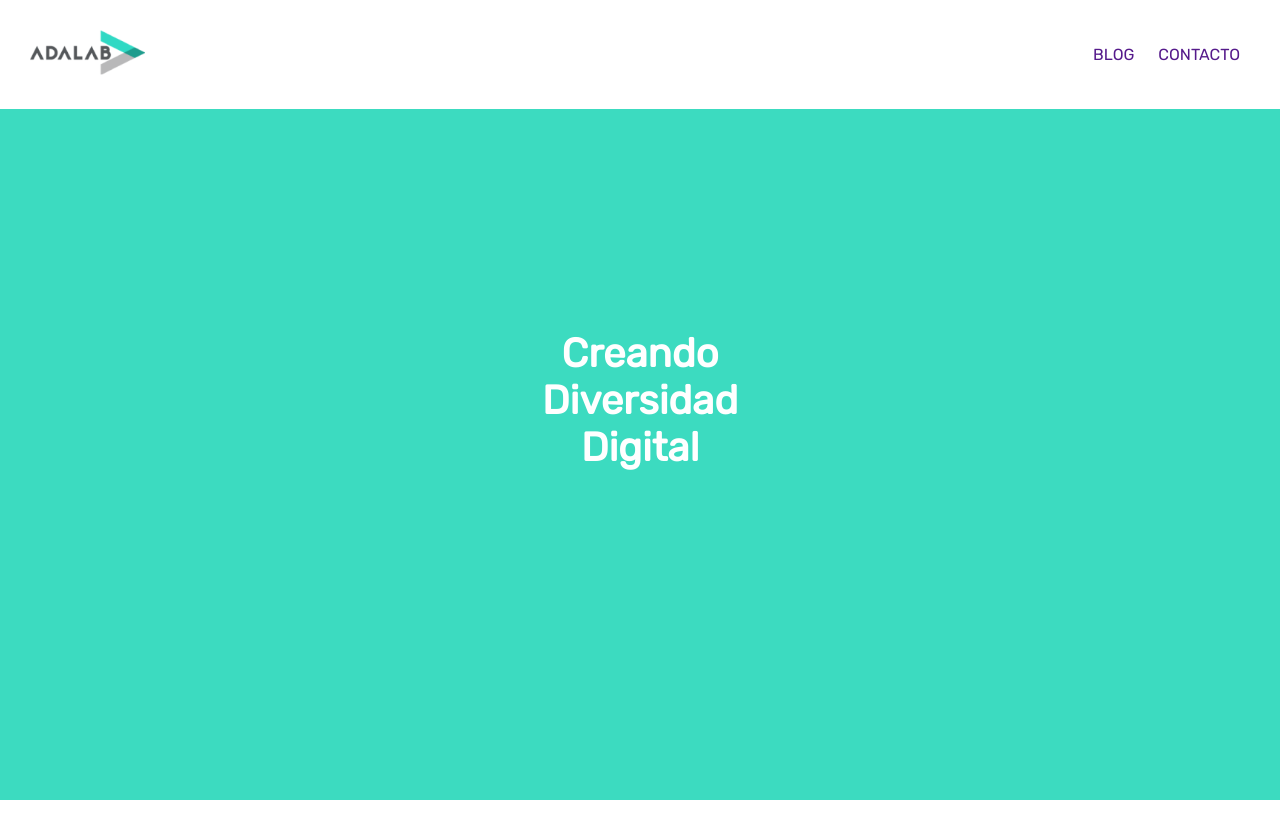
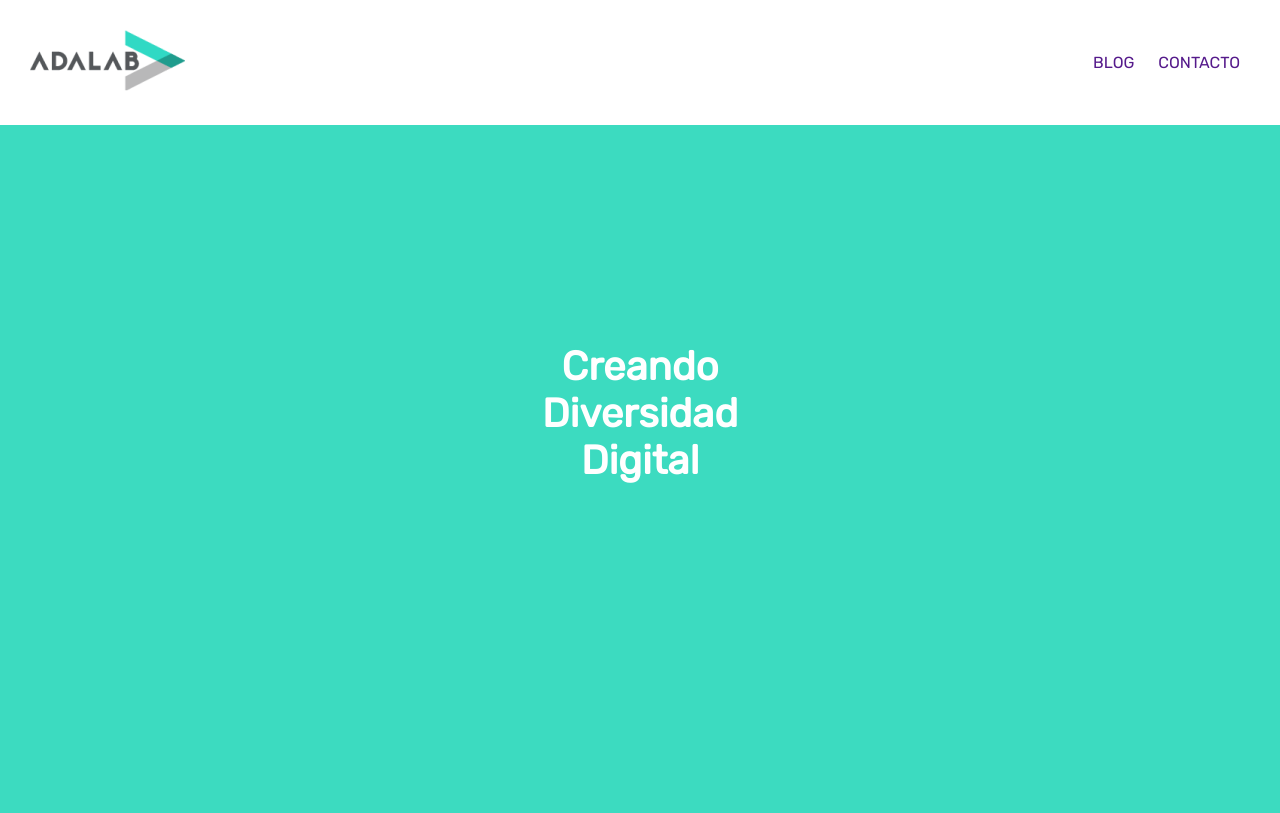
Before and after one commit to Adalab/modulo-1-evaluacion-intermedia-Carmen-ramos, a plain HTML site: page index.html in a window 1280 px wide. Drawn offline with Linux system fonts and the light colour scheme.

Commit message:
add changes

```diff
--- a/style/main.css
+++ b/style/main.css
@@ -14,7 +14,6 @@
 .header {
   background-color: var(--text-color);
   width: 100%;
-  /*margin-bottom: 13px;*/
   position: fixed;
   top: 0;
   display: flex;
@@ -24,7 +23,7 @@
   padding: 0 0 13px 0;
 }
 .logo {
-  width: 115px;
+  width: 155px;
   padding: 10px 0;
 }
 .item {
@@ -35,15 +34,16 @@
 .item-li {
   list-style: none;
   display: inline;
-  padding: 0 10px;
   text-transform: uppercase;
 }
 
 .item-li-links {
   text-decoration: none;
+  padding: 0 10px;
 }
 
 .main {
+  margin-top: 13px;
   height: 100vh;
   background-color: #3cdbc0;
   display: flex;
@@ -62,7 +62,8 @@ h1 {
   flex-direction: column;
   justify-content: center;
   align-items: center;
-}*/
+}
+*/
 
 .item-h1 {
   color: var(--text-color);
```
